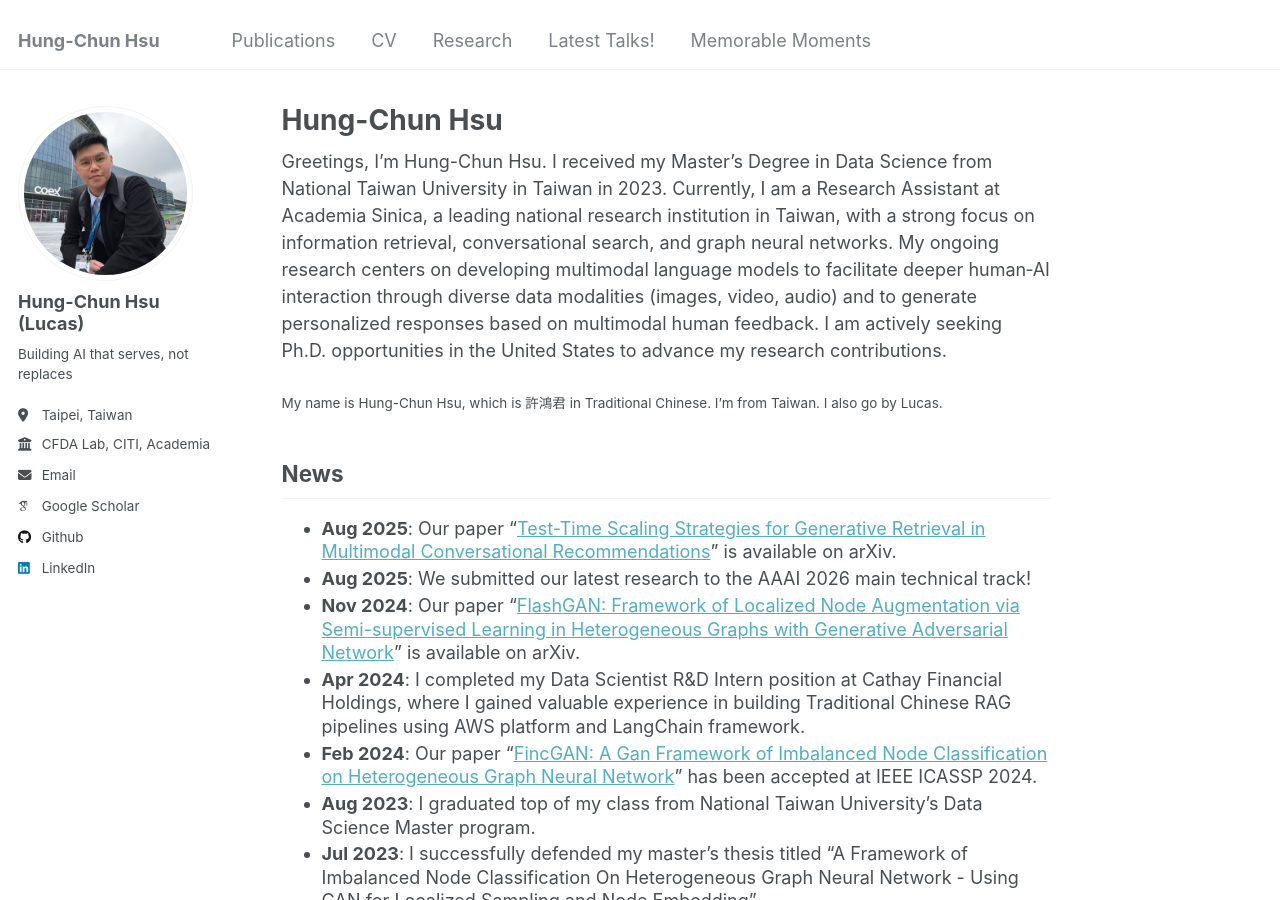
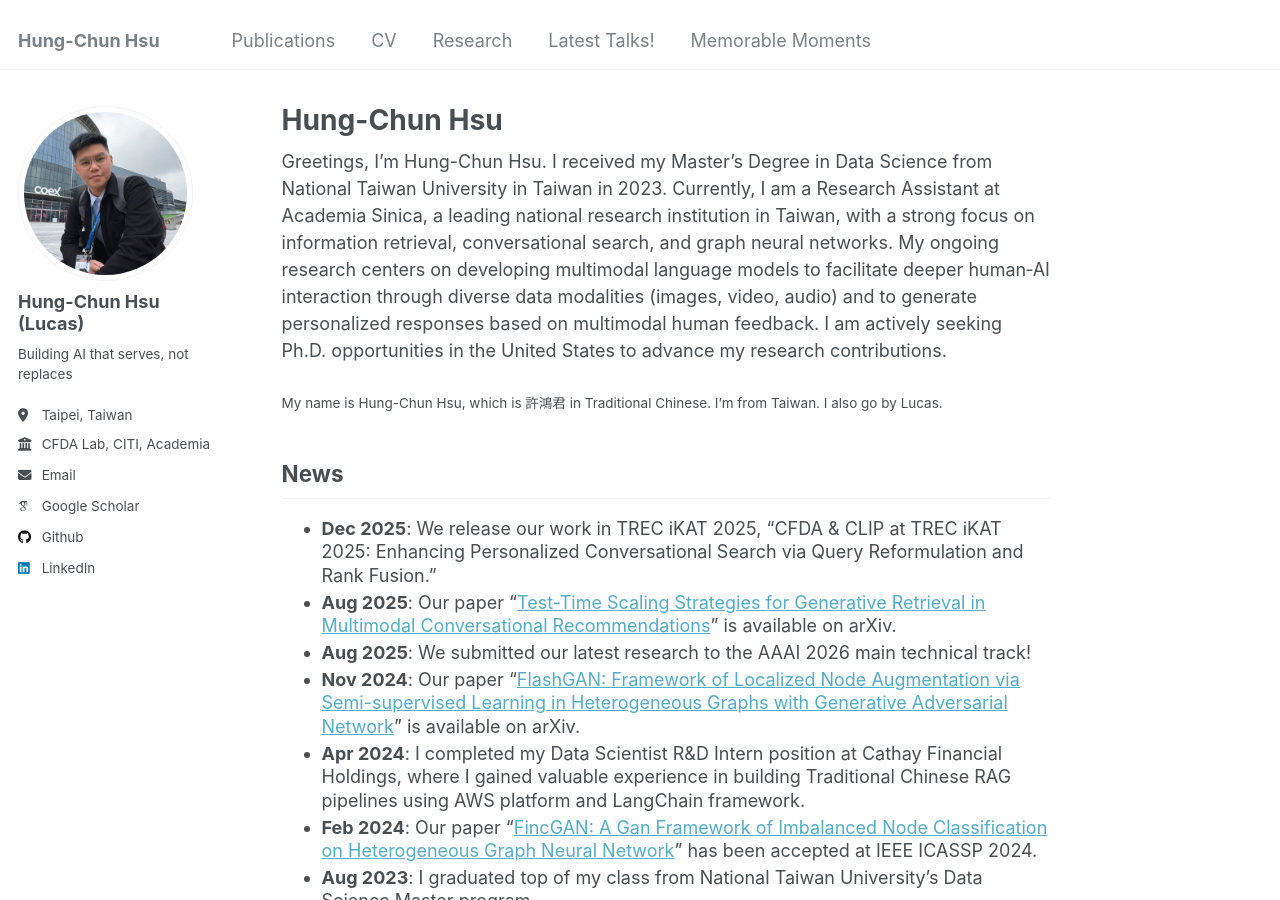
Before and after one commit to lucas-hc-hsu/lucas-hc-hsu.github.io, a Jekyll site: the page built from _pages/about.md, in a window 1280 px wide and 900 px high. Built offline with Jekyll 4.4.1, drawn with Linux system fonts in a browser that asks for light colours; some web fonts are replaced.

Commit message:
Add TREC iKAT 2025 work to News section

```diff
--- a/_pages/about.md
+++ b/_pages/about.md
@@ -27,6 +27,7 @@
 
 <div class="news-section" markdown="1">
 
+- **Dec 2025**: We release our work in TREC iKAT 2025, "CFDA & CLIP at TREC iKAT 2025: Enhancing Personalized Conversational Search via Query Reformulation and Rank Fusion."
 - **Aug 2025**: Our paper "[Test-Time Scaling Strategies for Generative Retrieval in Multimodal Conversational Recommendations](https://www.arxiv.org/abs/2508.18132)" is available on arXiv.
 - **Aug 2025**: We submitted our latest research to the AAAI 2026 main technical track!
 - **Nov 2024**: Our paper "[FlashGAN: Framework of Localized Node Augmentation via Semi-supervised Learning in Heterogeneous Graphs with Generative Adversarial Network](https://arxiv.org/pdf/2312.06519)" is available on arXiv.
```
